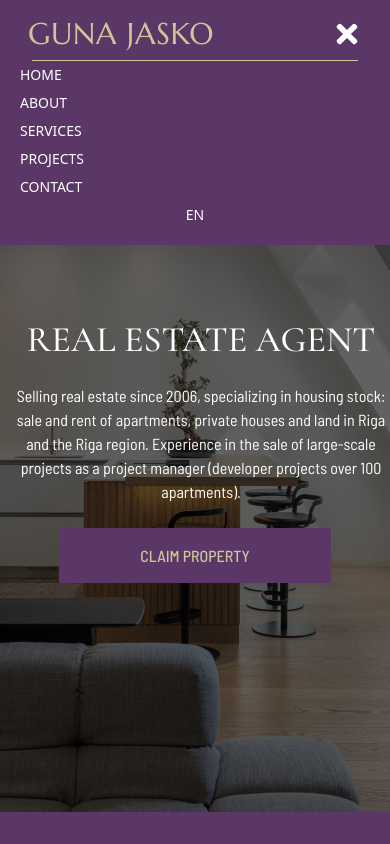
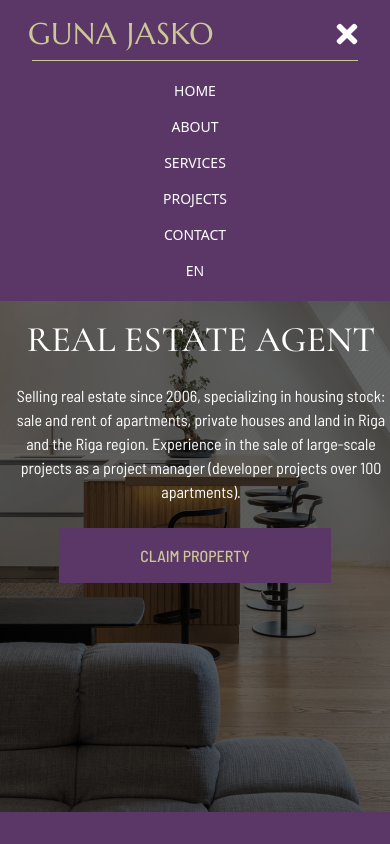
Before and after one commit to Mikelsons2003/GunaJasko, a React (Create React App) app: page / in a window 390 px wide. Both pictures are taken after a click on the element 339 px from the left and 30 px from the top of the page. Shown: the top 844 px of the page. Built offline with nearby package versions, Linux system fonts and the light colour scheme; no server answers.

Commit message:
fixing stuff

```diff
--- a/src/front-end/Website/Header.js
+++ b/src/front-end/Website/Header.js
@@ -157,12 +157,15 @@
                                 className="text-3xl text-white cursor-pointer"
                                 onClick={toggleMenu}
                             >
-                                <FaTimes />
+                                <FaTimes/>
                             </div>
                         </div>
                         <div className="w-full max-w-screen-xl mx-auto px-4">
                             <div className="border-b-[1px] border-[#CDC697] mt-2"></div>
                         </div>
+
+                        {/* Centering the links */}
+                        <div className="flex flex-col items-center mt-4 space-y-2">
                             <Link
                                 to="/"
                                 className="p-1 block hover:text-[#CDC697] transition duration-300 ease-in-out"
@@ -198,7 +201,6 @@
                             >
                                 {t("menu.contact")}
                             </Link>
-                        <div className="flex items-center justify-center">
                             <button
                                 onClick={toggleLanguage}
                                 className="p-1 block hover:text-[#CDC697] transition duration-300 ease-in-out"
```
Lines whose indentation alone changed are shown as unchanged.
